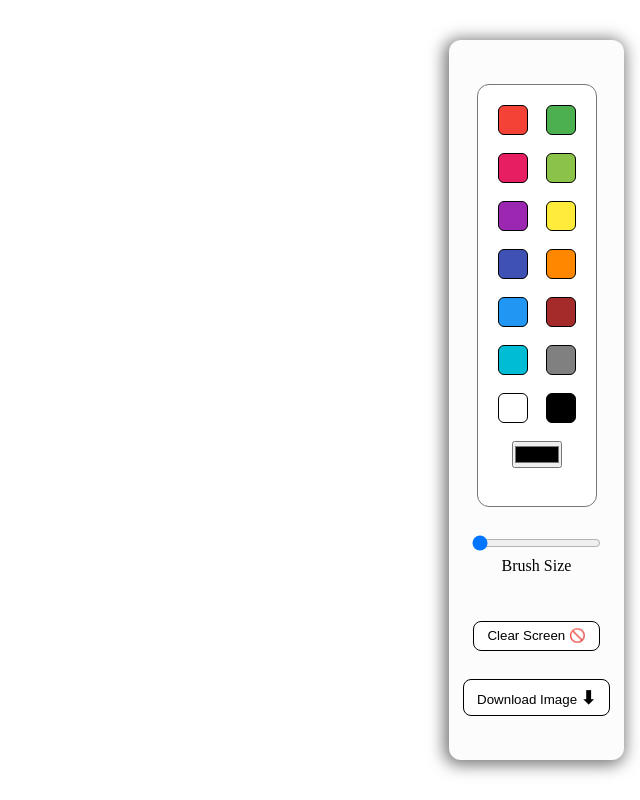
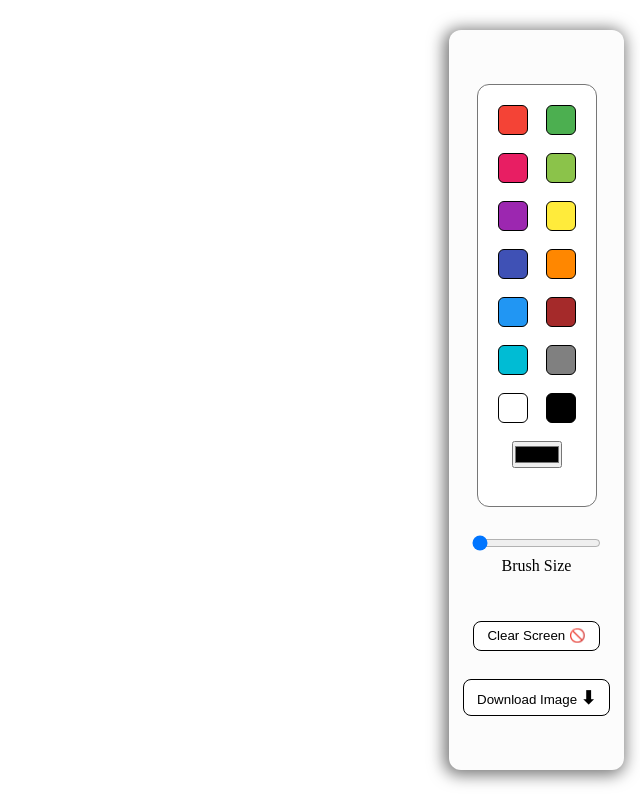
Before and after one commit to Prsn617/Draw-It, a plain HTML site: page index.html in a window 1280 px wide. Shown: the whole page, without its empty margins (640-1280 px from the left). Drawn offline with Linux system fonts and the light colour scheme.

Commit message:
Minor CSS change

```diff
--- a/style.css
+++ b/style.css
@@ -22,9 +22,9 @@ body div {
 .sidebar {
   position: fixed;
   right: 16px;
-  top: 40px;
+  top: 30px;
   padding: 4px;
-  height: calc(100vh - 80px);
+  height: calc(100vh - 60px);
   border-radius: 12px;
   box-shadow: -2px 2px 16px 3px #777;
   background-color: #fcfcfc;
```
